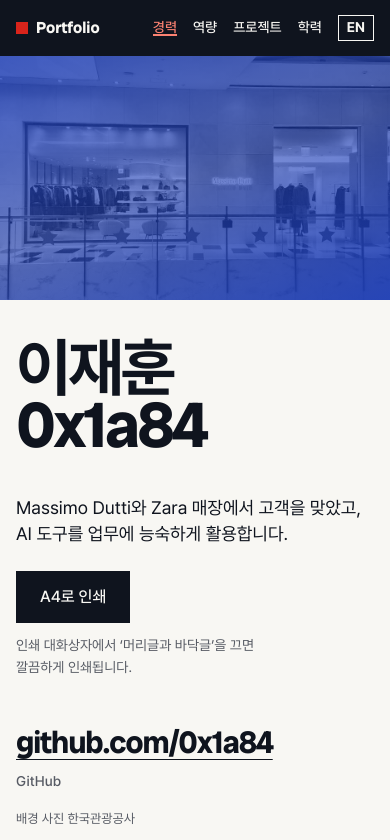
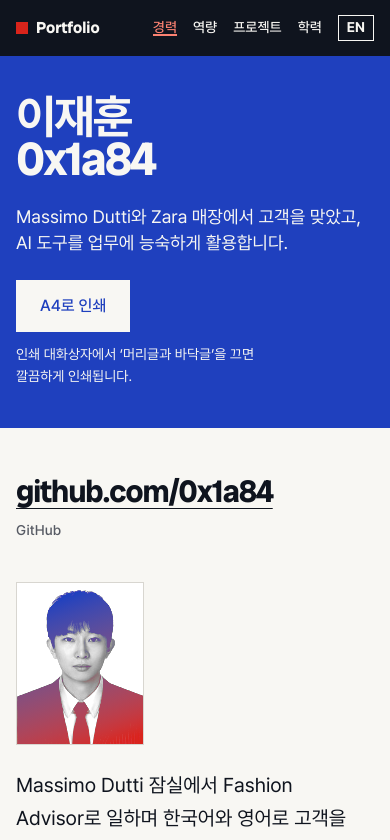
Before and after one commit to 0x1A84/howto-portfolio, an Angular app: page / in a window 390 px wide. Shown: the top 840 px of the page. Built offline with nearby package versions, Linux system fonts and the light colour scheme.

Commit message:
fix: 모바일 머리말에 이름과 인쇄 버튼 배치

```diff
--- a/src/app/sections/profile-header/profile-header.component.css
+++ b/src/app/sections/profile-header/profile-header.component.css
@@ -1,5 +1,5 @@
 /* 머리말: 이름이 울트라마린 필드를 가로지르며 겹쳐 찍힌 글자처럼 색이 바뀝니다.
-   좁은 화면에서는 필드를 화면 너비 가득한 사진 띠로 맨 위에 두고, 이름은 그 아래 종이 위에 둡니다. */
+   좁은 화면에서는 파란 필드에 이름, 소개 한 줄, 인쇄 버튼을 배치합니다. */
 .profile {
   overflow: clip;
   /* 필드 사진 너비를 스크롤바를 뺀 실제 화면 너비(cqw)로 계산하기 위한 컨테이너입니다. */
@@ -203,6 +203,66 @@
   word-break: keep-all;
 }
 
+@media screen and (width < 60rem) {
+  .profile__grid {
+    grid-template-rows: repeat(4, auto);
+  }
+
+  .profile__field {
+    grid-row: 1 / 4;
+    aspect-ratio: auto;
+    max-height: none;
+  }
+
+  .profile__field-image,
+  .profile__credit {
+    display: none;
+  }
+
+  .profile__field::after {
+    content: none;
+  }
+
+  .profile__name,
+  .profile__tagline,
+  .profile__actions {
+    position: relative;
+    color: var(--color-field-ink);
+  }
+
+  .profile__name {
+    grid-row: 1;
+    font-size: clamp(var(--text-3xl), 12cqw, 6rem);
+    text-wrap: wrap;
+  }
+
+  .profile__tagline {
+    grid-row: 2;
+    margin-top: var(--space-lg);
+  }
+
+  .profile__actions {
+    grid-row: 3;
+    padding-bottom: var(--space-xl);
+  }
+
+  .profile__actions app-print-button {
+    --color-ink: var(--color-field-ink);
+    --color-ink-2: var(--color-paper-2);
+    --color-muted: var(--color-paper-3);
+    --color-paper: var(--color-field);
+    --color-focus: var(--color-field-ink);
+  }
+
+  .profile__hint {
+    color: inherit;
+  }
+
+  .profile__links {
+    grid-row: 4;
+  }
+}
+
 @media (min-width: 60rem) {
   .profile__grid {
     grid-template-rows: var(--space-3xl) auto auto auto var(--space-2xl);
```
Also changed, not shown: 1 other file (tests, documents, lock files or other folders).
